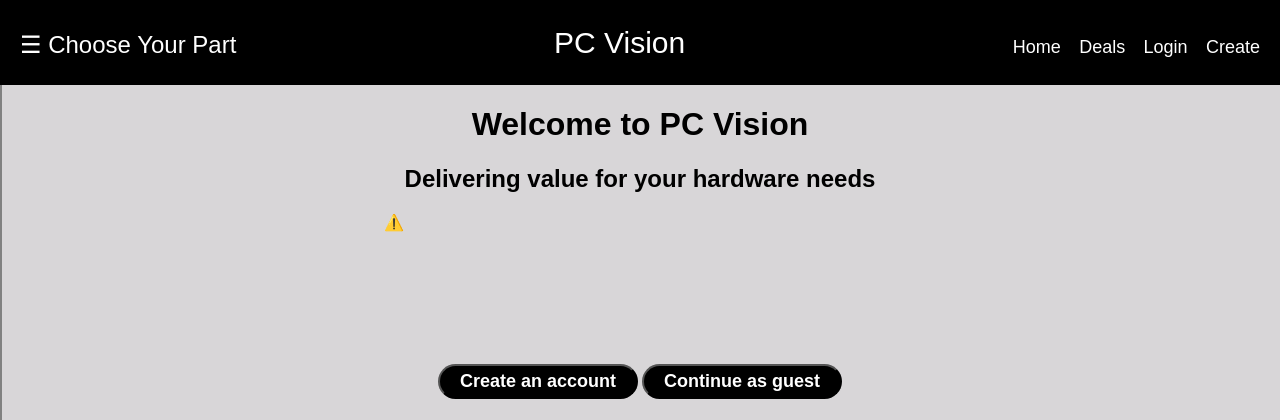
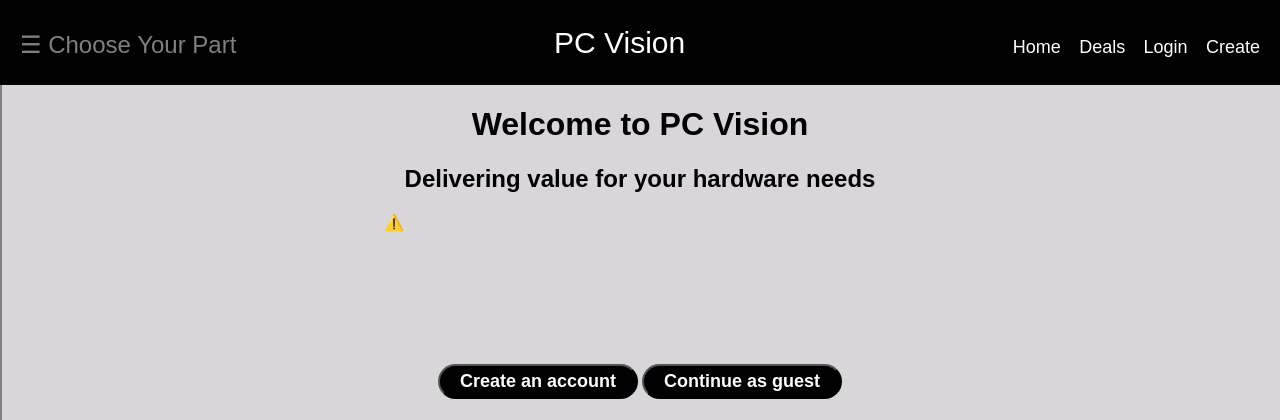
Before and after one commit to alex-ware/IT_Project, a Node server app: page / in a window 1280 px wide, with the pointer over the restyled element. Shown: the top 420 px of the page. Run offline with Node 20, Linux system fonts and the light colour scheme; the visitor is signed in with stand-in values (Sample User, id 1); some libraries are stand-ins or nearby versions.

Commit message:
changed choose your parts button to turn grey when hovered

```diff
--- a/public/css/styles.css
+++ b/public/css/styles.css
@@ -248,7 +248,10 @@
 
     border-right: #D8D6D6;
 }
+.sideNavButton:hover {
+    color:gray;
 
+}
 
 .item-grid {
     display: grid;
```
